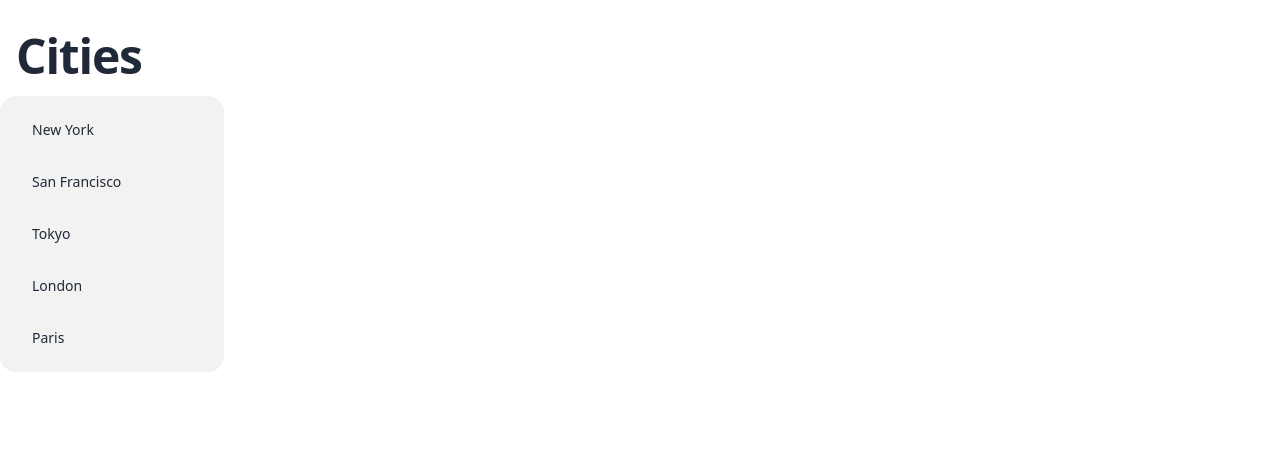
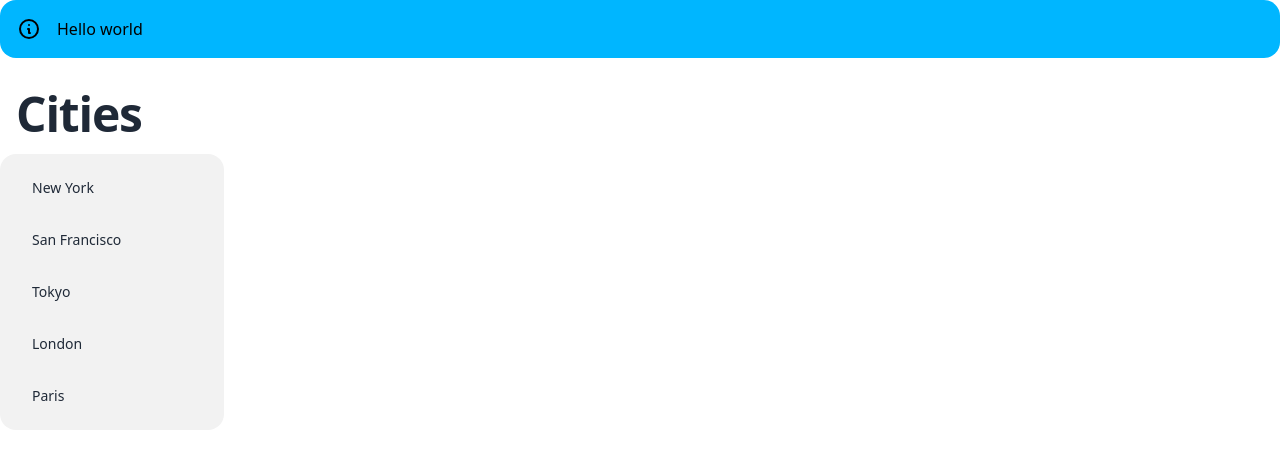
Before and after one commit to prasetyomuhdwi/games-react-app, a React (Vite) app: page / in a window 1280 px wide. Shown: the top 468 px of the page. Built offline with nearby package versions, Linux system fonts and the light colour scheme.

Commit message:
Passing Children

```diff
--- a/src/App.tsx
+++ b/src/App.tsx
@@ -1,4 +1,5 @@
 import ListGroup from './components/ListGroup'
+import Alert from './components/Alert'
 
 function App() {
   let items = ['New York', 'San Francisco', 'Tokyo', 'London', 'Paris']
@@ -9,6 +10,10 @@
 
   return (
     <div>
+      <Alert>
+        Hello <span>world</span>
+      </Alert>
+
       <ListGroup
         items={items}
         heading="Cities"
--- /dev/null
+++ b/src/components/Alert.tsx
@@ -0,0 +1,27 @@
+import { ReactNode } from 'react'
+
+interface Props {
+  children: ReactNode
+}
+
+function Alert({ children }: Props) {
+  return (
+    <div role="alert" className="alert alert-info">
+      <svg
+        xmlns="http://www.w3.org/2000/svg"
+        fill="none"
+        viewBox="0 0 24 24"
+        className="w-6 h-6 stroke-current shrink-0"
+      >
+        <path
+          strokeLinecap="round"
+          strokeLinejoin="round"
+          strokeWidth="2"
+          d="M13 16h-1v-4h-1m1-4h.01M21 12a9 9 0 11-18 0 9 9 0 0118 0z"
+        ></path>
+      </svg>
+      <span>{children}</span>
+    </div>
+  )
+}
+export default Alert
```
